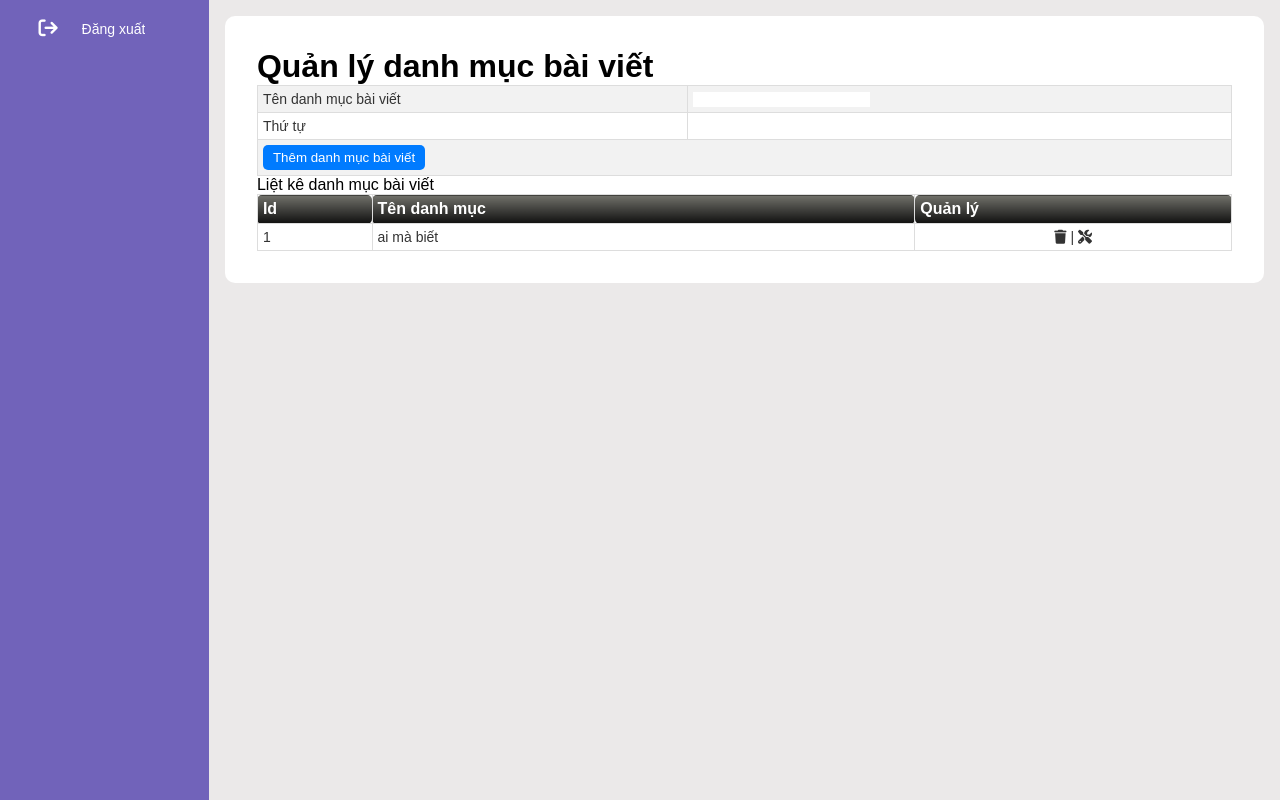
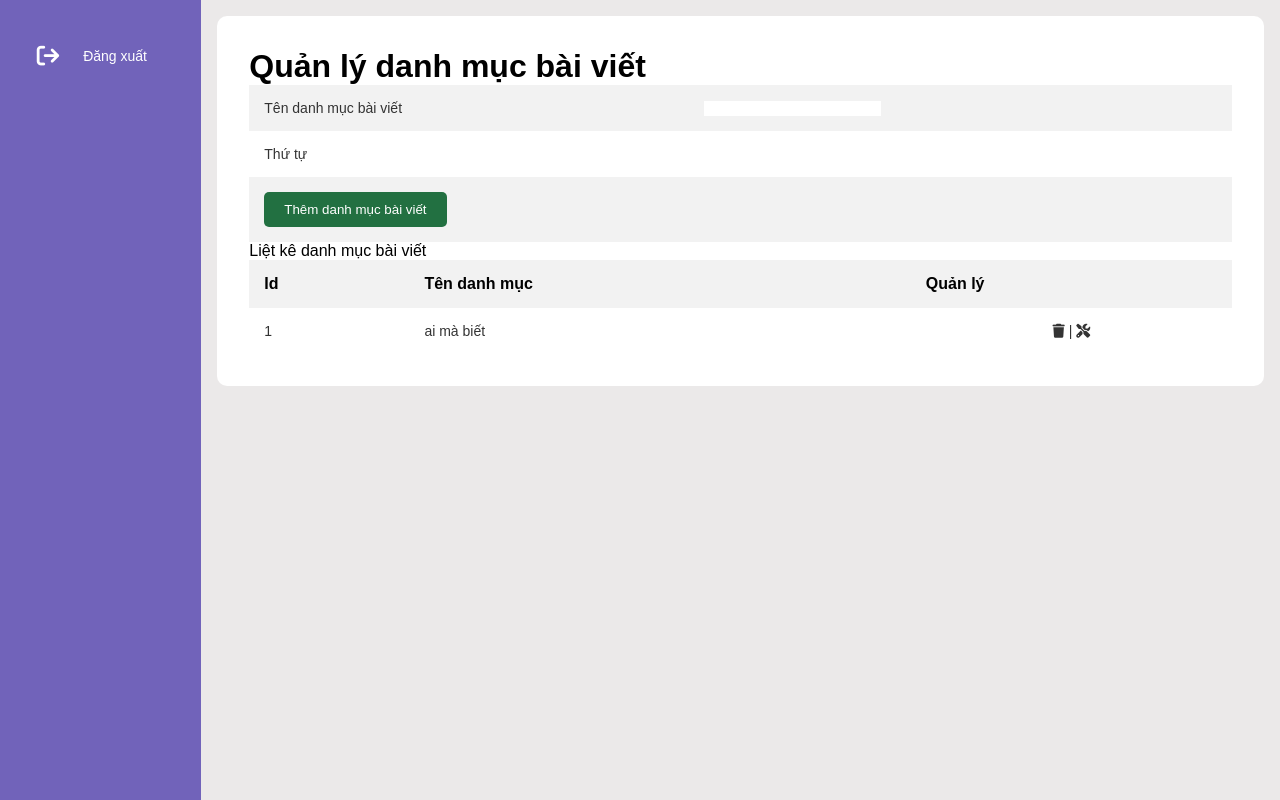
Before and after one commit to Luan0901/NewLookFashion, a PHP site: page /newlook/admincp/index.php?action=quanlydanhmucbaiviet&query=them in a window 1280 px wide. Run offline with PHP 8.4, Linux system fonts and the light colour scheme; a user stored in the database is signed in; data comes from the database, SQL or seed files in the repository; data that the repository does not hold is empty; some libraries are stand-ins or nearby versions.

Commit message:
[UPDATE] somethings 2

```diff
--- a/admincp/css/styleadmincp.css
+++ b/admincp/css/styleadmincp.css
@@ -1,20 +1,11 @@
-/* -------------------------------------------------------------------test--------------------------------------------------------- */
-table {
-    width: 100%;
-    border-collapse: collapse;
-}
 
-tbody {
-    border: none;
-}
-
-th {
+/* th {
     padding: 10px;
     color: #fff;
     background: linear-gradient(0, #101010, #71716a);
     border-radius: 5px;
     text-align: center;
-}
+} */
 
 td {
     /* padding: 10px; */
@@ -78,38 +69,34 @@
     top: 0;
     left: 0;
     bottom: 0;
-    width: 110px;
+    width: 240px;
     height: 100vh;
-    padding: 0 1.7rem;
     color: #fff;
-    overflow: hidden;
-    transition: all 0.5s linear;
     background: rgba(113, 99, 186, 255);
-    align-items: center;
-}
-
-.sidebar:hover {
-    width: 240px;
-    transition: 0.5s;
 }
 
 .logo {
-    height: 80px;
-    padding: 16px;
+    height: 100px;
+    width: 240px;
+    padding: 1rem;
 }
 
 .menu {
     height: 88%;
     position: relative;
     list-style: none;
-    padding: 0;
+    padding: 1.6rem;
 }
 
 .menu li {
-    padding: 0.7rem;
+    padding: 0.7em;
     margin: 8px 0;
     border-radius: 8px;
     transition: all 0.5s ease-in-out;
+}
+.menu li a:hover {
+    text-decoration: none; /* Remove underline */
+    color: inherit; /* Inherit default text color */
 }
 
 .menu li:hover,
@@ -131,7 +118,7 @@
 }
 
 .menu a i {
-    font-size: 1.2rem;
+    font-size: 1.4rem;
 }
 
 .logout {
@@ -367,26 +354,9 @@
     background: none;
     cursor: pointer;
 }
-
-.dashboard {
-    width: 100%;
+a:hover {
+    text-decoration: none;
 }
-/* -----------------Phân Quyền------------------ */
-table {
-    border-collapse: collapse;
-    width: 100%;
+.th-QuanLy {
+    text-align: center;
 }
-
-th, td {
-    padding: 5px;
-    text-align: left;
-    border: 1px solid #ddd;
-}
-
-input[type="submit"] {
-    padding: 5px 10px;
-    background-color: #007bff;
-    color: white;
-    border: none;
-    cursor: pointer;
-}
--- a/pages/header.php
+++ b/pages/header.php
@@ -54,14 +54,14 @@
         <!-- <img style="width: 150px; height: 150px;" src="images/newlook.png" alt=""> -->
         <div class="header-with-search">
             <div class="header__logo">
-                <a href="/" class="header__logo">
+                <a href="index.php" class="header__logo">
                     <img src="images/newlook.png" alt="" class="header__logo-img">
                 </a>
             </div>
 
             <div class="header__search">
                 <div class="header__logo">
-                    <a href="/" class="header__logo">
+                    <a href="../index.php" class="header__logo">
                         <!-- <img src="/newlook/assets/img/newlook.png" alt="" class="header__logo-img"> -->
                     </a>
                 </div>
```
Also changed, not shown: admincp/modules/taikhoan/them.php (deleted, +0 -22 lines), index.php (+13 -17 lines).
